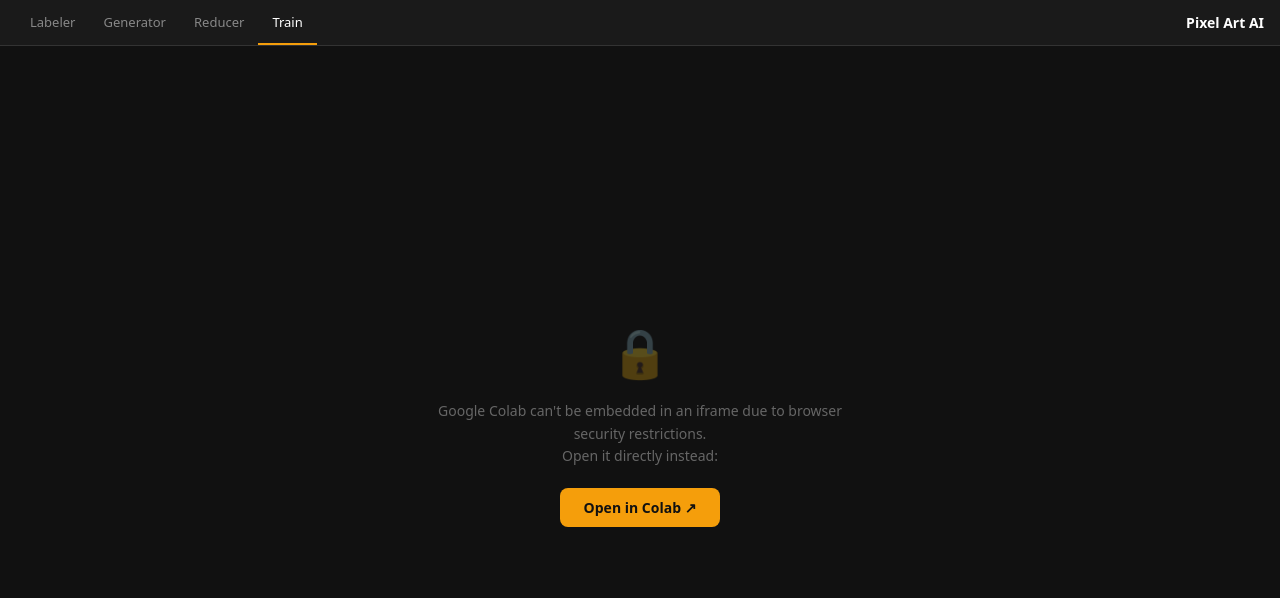
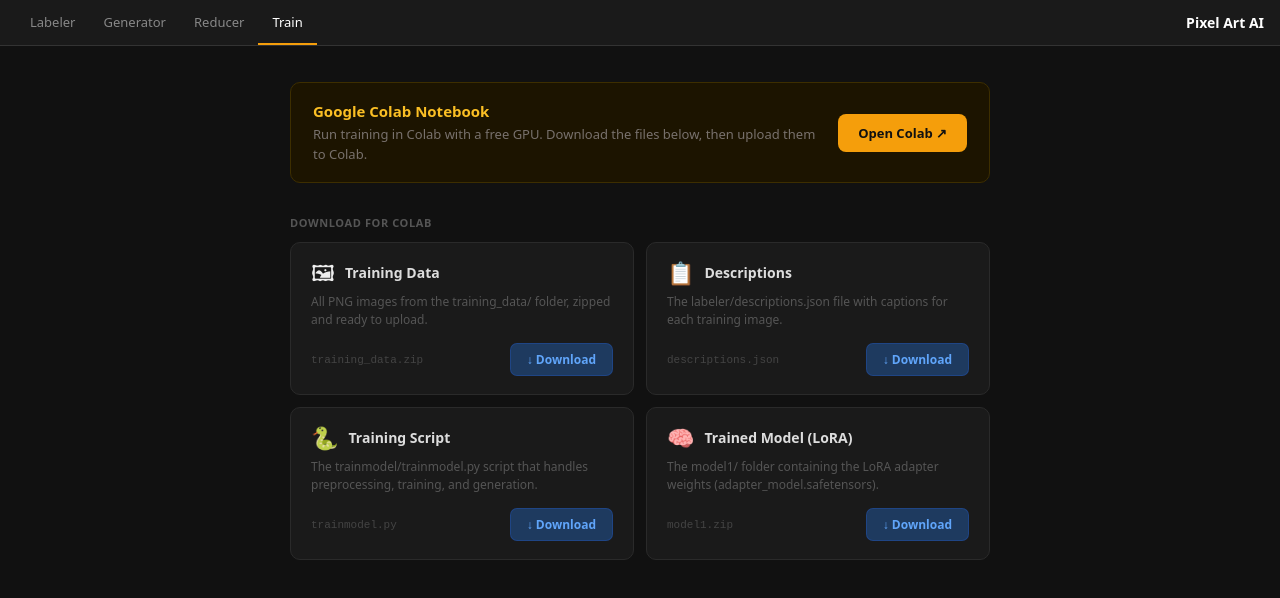
Before and after one commit to Mythius/pixel_ai, a plain HTML site: page labeler/train.html in a window 1280 px wide. Drawn offline with Linux system fonts and the light colour scheme.

Commit message:
add exports for training data

```diff
--- a/labeler/train.html
+++ b/labeler/train.html
@@ -50,47 +50,147 @@
       margin-left: auto;
     }
 
-    /* ── IFRAME ── */
-    #frame-wrap {
+    /* ── CONTENT ── */
+    #content {
       flex: 1;
+      overflow-y: auto;
+      padding: 36px 40px;
       display: flex;
       flex-direction: column;
-      overflow: hidden;
+      gap: 32px;
+      max-width: 780px;
+      width: 100%;
+      margin: 0 auto;
     }
 
-    #colab-frame {
-      flex: 1;
-      width: 100%;
-      border: none;
+    /* ── COLAB LINK ── */
+    #colab-banner {
+      display: flex;
+      align-items: center;
+      justify-content: space-between;
+      background: #1c1400;
+      border: 1px solid #3d2e00;
+      border-radius: 10px;
+      padding: 18px 22px;
+      gap: 20px;
     }
 
-    /* Shown if browser blocks the iframe */
-    #blocked-msg {
-      display: none;
-      flex: 1;
-      flex-direction: column;
-      align-items: center;
-      justify-content: center;
-      gap: 16px;
-      color: #666;
-      text-align: center;
-      padding: 40px;
+    #colab-banner .text h2 {
+      font-size: 15px;
+      font-weight: 600;
+      color: #fbbf24;
+      margin-bottom: 4px;
     }
 
-    #blocked-msg .icon { font-size: 48px; opacity: 0.3; }
-    #blocked-msg p { font-size: 14px; line-height: 1.6; max-width: 420px; }
-    #blocked-msg a {
-      display: inline-block;
-      margin-top: 4px;
-      padding: 10px 24px;
+    #colab-banner .text p {
+      font-size: 13px;
+      color: #78716c;
+      line-height: 1.5;
+    }
+
+    #btn-colab {
+      flex-shrink: 0;
+      display: inline-flex;
+      align-items: center;
+      gap: 8px;
+      padding: 10px 20px;
       background: #f59e0b;
       color: #111;
-      font-weight: 600;
-      font-size: 14px;
+      font-weight: 700;
+      font-size: 13px;
       border-radius: 8px;
       text-decoration: none;
+      white-space: nowrap;
+      transition: background 0.15s;
     }
-    #blocked-msg a:hover { background: #d97706; }
+
+    #btn-colab:hover { background: #d97706; }
+
+    /* ── SECTION ── */
+    .section-title {
+      font-size: 11px;
+      font-weight: 600;
+      text-transform: uppercase;
+      letter-spacing: 0.6px;
+      color: #555;
+      margin-bottom: 12px;
+    }
+
+    /* ── EXPORT CARDS ── */
+    .export-grid {
+      display: grid;
+      grid-template-columns: repeat(auto-fill, minmax(300px, 1fr));
+      gap: 12px;
+    }
+
+    .export-card {
+      background: #1a1a1a;
+      border: 1px solid #2a2a2a;
+      border-radius: 10px;
+      padding: 18px 20px;
+      display: flex;
+      flex-direction: column;
+      gap: 10px;
+      transition: border-color 0.15s;
+    }
+
+    .export-card:hover { border-color: #3a3a3a; }
+
+    .export-card-header {
+      display: flex;
+      align-items: center;
+      gap: 10px;
+    }
+
+    .export-icon {
+      font-size: 22px;
+      line-height: 1;
+    }
+
+    .export-card-title {
+      font-size: 14px;
+      font-weight: 600;
+      color: #ddd;
+    }
+
+    .export-card-desc {
+      font-size: 12px;
+      color: #555;
+      line-height: 1.5;
+    }
+
+    .export-card-footer {
+      display: flex;
+      align-items: center;
+      justify-content: space-between;
+      margin-top: 4px;
+    }
+
+    .export-filename {
+      font-size: 11px;
+      font-family: monospace;
+      color: #444;
+    }
+
+    .btn-download {
+      display: inline-flex;
+      align-items: center;
+      gap: 6px;
+      padding: 7px 16px;
+      background: #1e3a5f;
+      border: 1px solid #2563eb44;
+      border-radius: 7px;
+      color: #60a5fa;
+      font-size: 12px;
+      font-weight: 600;
+      text-decoration: none;
+      cursor: pointer;
+      transition: background 0.15s;
+      white-space: nowrap;
+    }
+
+    .btn-download:hover { background: #1d4ed833; }
+    .btn-download.downloading { opacity: 0.6; pointer-events: none; }
   </style>
 </head>
 <body>
@@ -103,43 +203,76 @@
   <span id="nav-title">Pixel Art AI</span>
 </nav>
 
-<div id="frame-wrap">
-  <iframe
-    id="colab-frame"
-    src="https://colab.research.google.com/drive/1tcwfVJUeW3ZX-epelIX0p2oaX9fCeK8W"
-    sandbox="allow-scripts allow-same-origin allow-forms allow-popups allow-popups-to-escape-sandbox"
-  ></iframe>
+<div id="content">
 
-  <!-- Fallback shown via JS if the iframe errors or stays blank -->
-  <div id="blocked-msg">
-    <div class="icon">🔒</div>
-    <p>Google Colab can't be embedded in an iframe due to browser security restrictions.<br>Open it directly instead:</p>
-    <a href="https://colab.research.google.com/drive/1tcwfVJUeW3ZX-epelIX0p2oaX9fCeK8W" target="_blank">
-      Open in Colab ↗
+  <!-- Colab link -->
+  <div id="colab-banner">
+    <div class="text">
+      <h2>Google Colab Notebook</h2>
+      <p>Run training in Colab with a free GPU. Download the files below, then upload them to Colab.</p>
+    </div>
+    <a id="btn-colab" href="https://colab.research.google.com/drive/1tcwfVJUeW3ZX-epelIX0p2oaX9fCeK8W" target="_blank">
+      Open Colab ↗
     </a>
   </div>
+
+  <!-- Export section -->
+  <div>
+    <div class="section-title">Download for Colab</div>
+    <div class="export-grid">
+
+      <div class="export-card">
+        <div class="export-card-header">
+          <span class="export-icon">🖼</span>
+          <span class="export-card-title">Training Data</span>
+        </div>
+        <div class="export-card-desc">All PNG images from the training_data/ folder, zipped and ready to upload.</div>
+        <div class="export-card-footer">
+          <span class="export-filename">training_data.zip</span>
+          <a class="btn-download" href="/api/export/training-data" download="training_data.zip">↓ Download</a>
+        </div>
+      </div>
+
+      <div class="export-card">
+        <div class="export-card-header">
+          <span class="export-icon">📋</span>
+          <span class="export-card-title">Descriptions</span>
+        </div>
+        <div class="export-card-desc">The labeler/descriptions.json file with captions for each training image.</div>
+        <div class="export-card-footer">
+          <span class="export-filename">descriptions.json</span>
+          <a class="btn-download" href="/api/export/descriptions" download="descriptions.json">↓ Download</a>
+        </div>
+      </div>
+
+      <div class="export-card">
+        <div class="export-card-header">
+          <span class="export-icon">🐍</span>
+          <span class="export-card-title">Training Script</span>
+        </div>
+        <div class="export-card-desc">The trainmodel/trainmodel.py script that handles preprocessing, training, and generation.</div>
+        <div class="export-card-footer">
+          <span class="export-filename">trainmodel.py</span>
+          <a class="btn-download" href="/api/export/trainmodel" download="trainmodel.py">↓ Download</a>
+        </div>
+      </div>
+
+      <div class="export-card">
+        <div class="export-card-header">
+          <span class="export-icon">🧠</span>
+          <span class="export-card-title">Trained Model (LoRA)</span>
+        </div>
+        <div class="export-card-desc">The model1/ folder containing the LoRA adapter weights (adapter_model.safetensors).</div>
+        <div class="export-card-footer">
+          <span class="export-filename">model1.zip</span>
+          <a class="btn-download" href="/api/export/model" download="model1.zip">↓ Download</a>
+        </div>
+      </div>
+
+    </div>
+  </div>
+
 </div>
 
-<script>
-  const frame = document.getElementById('colab-frame');
-  const blocked = document.getElementById('blocked-msg');
-
-  // Detect if the iframe was blocked (load fires but content is empty due to X-Frame-Options)
-  frame.addEventListener('load', () => {
-    try {
-      // Accessing contentDocument throws if cross-origin blocked
-      const doc = frame.contentDocument;
-      if (!doc || doc.URL === 'about:blank') throw new Error('blocked');
-    } catch {
-      frame.style.display = 'none';
-      blocked.style.display = 'flex';
-    }
-  });
-
-  frame.addEventListener('error', () => {
-    frame.style.display = 'none';
-    blocked.style.display = 'flex';
-  });
-</script>
 </body>
 </html>
```
Also changed, not shown: 1 other file.
